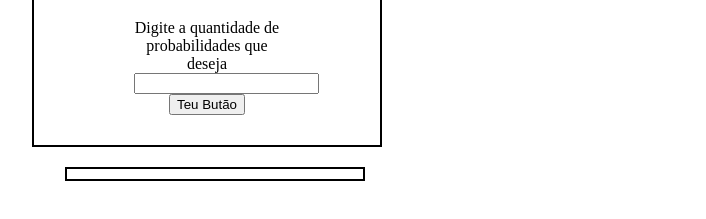
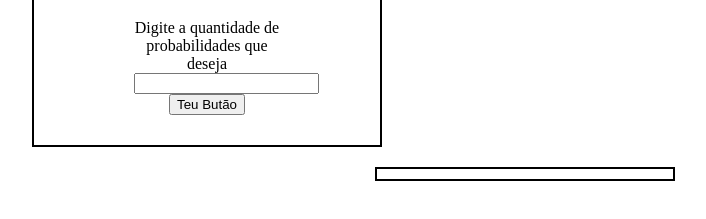
Before and after one commit to devkrhis/ExerciciosJavascript, a plain HTML site: page ExerciciosJavascript/probabilidadeDeUmDado/index.html in a window 1280 px wide. Shown: the part 177-396 px from the top of the page, without its empty margins (433-1139 px from the left). Drawn offline with Linux system fonts and the light colour scheme.

Commit message:
aprovado pelo Rafa

```diff
--- a/ExerciciosJavascript/probabilidadeDeUmDado/style.css
+++ b/ExerciciosJavascript/probabilidadeDeUmDado/style.css
@@ -22,6 +22,6 @@ h2 {
     border: 2px solid #000000;
     width: 300px;
     padding: 5px;
-    margin-left: 490px;
+    margin-left: 800px;
 
 }
```
